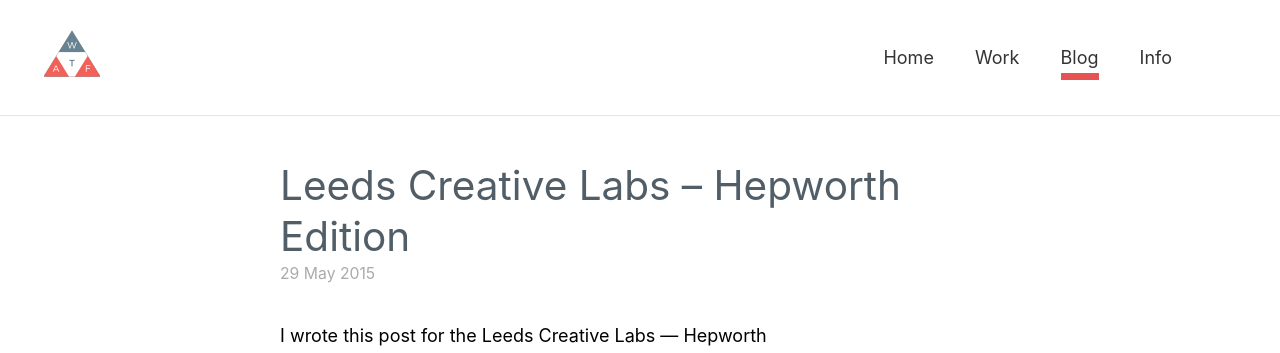
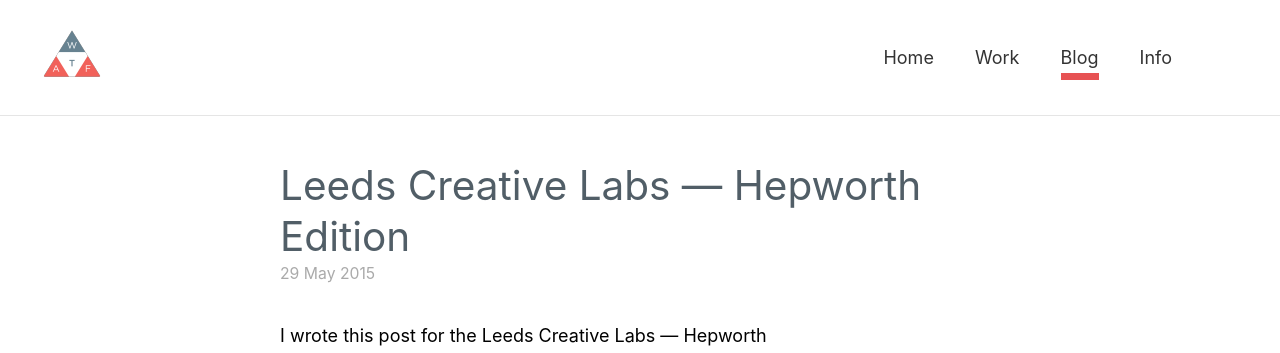
Before and after one commit to wearethoughtfox/wearethoughtfox, a Jekyll site: the page built from _blog/2015-05-29-leeds-creative-labs-hepworth.md, in a window 1280 px wide and 900 px high. Shown: the top 353 px of the window. Built offline with Jekyll 4.4.1, drawn with Linux system fonts in a browser that asks for light colours; part of the change alters nothing that is shown.

```diff
--- a/_blog/2015-05-29-leeds-creative-labs-hepworth.md
+++ b/_blog/2015-05-29-leeds-creative-labs-hepworth.md
@@ -1,13 +1,6 @@
 ---
-id: 661
-title: 'Leeds Creative Labs &#8211; Hepworth Edition'
-date: 2015-05-29T11:05:07+00:00
-author: Rob
-excerpt: 'Updates on our work at Leeds Creative Labs - Hepworth Edition.'
 layout: blog
-guid: http://wearethoughtfox.com/?p=661
-permalink: /blog/leeds-creative-labs-hepworth/
-image: /site/wp-content/uploads/2015/05/hepworth-leeds-160x99.jpg
+title: Leeds Creative Labs — Hepworth Edition
 categories:
   - Blog
 tags:
```
